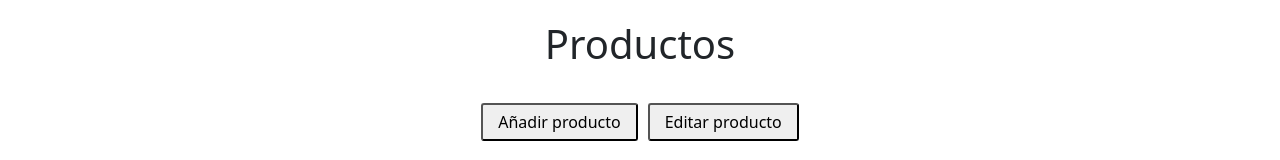
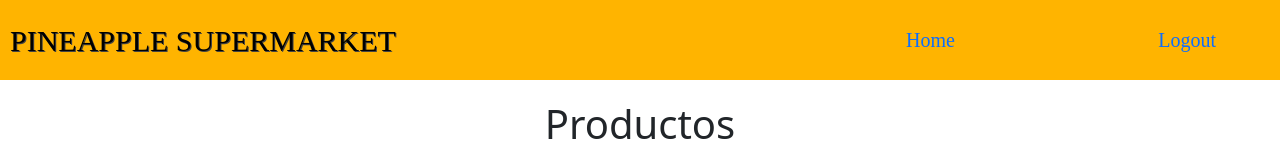
Before and after one commit to Andrea-VP/Pineapple-Supermarket-App, a React (Create React App) app: page /productsa in a window 1280 px wide. Shown: the top 160 px of the page. Built offline with nearby package versions, Linux system fonts and the light colour scheme; a web font is replaced by a local one.

Commit message:
added navbarProducts

```diff
--- /dev/null
+++ b/src/Components/NavbarProducts.js
@@ -0,0 +1,20 @@
+import React from 'react';
+import './Navbar.css';
+import {Link} from "react-router-dom";
+/**/
+
+const NavbarProducts = () => {
+  return (
+    <div className ="Navbar">
+        <div className="leftSide">
+            <a>PINEAPPLE SUPERMARKET</a>
+        </div>
+        <div id="Links" className="rightSide">
+            <Link to="/home">Home</Link>
+            <Link to="/home">Logout</Link>
+        </div>
+    </div>
+  );
+};
+
+export default NavbarProducts;
--- a/src/view-controller/ProductsAdmin.js
+++ b/src/view-controller/ProductsAdmin.js
@@ -4,6 +4,7 @@ import {alphSort, numSort, exportXLS} from '../functions/functions'
 import React, { useState } from 'react';
 import ModalAdd from "../Components/ModalAdd";
 import ModalEdit from "../Components/ModalEdit";
+import NavbarProducts from '../Components/NavbarProducts';
 
 
 function ProductsA() {
@@ -11,6 +12,7 @@ function ProductsA() {
 
     return (
     <div className="">
+      <NavbarProducts />
       <header className="cont-products-viewer">
         <h1>Productos</h1>
         <section className="table-products">
--- a/src/view-controller/ProductsViewer.js
+++ b/src/view-controller/ProductsViewer.js
@@ -1,11 +1,14 @@
 //import logo from '../logo.svg';
 import './ProductsViewer.css';
 import {alphSort, numSort, exportXLS} from '../functions/functions'
+import NavbarProducts from '../Components/NavbarProducts';
 
 function ProductsV() {
     return (
     <div className="">
+      <NavbarProducts/>
       <header className="cont-products-viewer">
+
         <h2>Productos</h2>
 
             <input type="search" placeholder="Buscar" className="inputsearch"></input>
```
